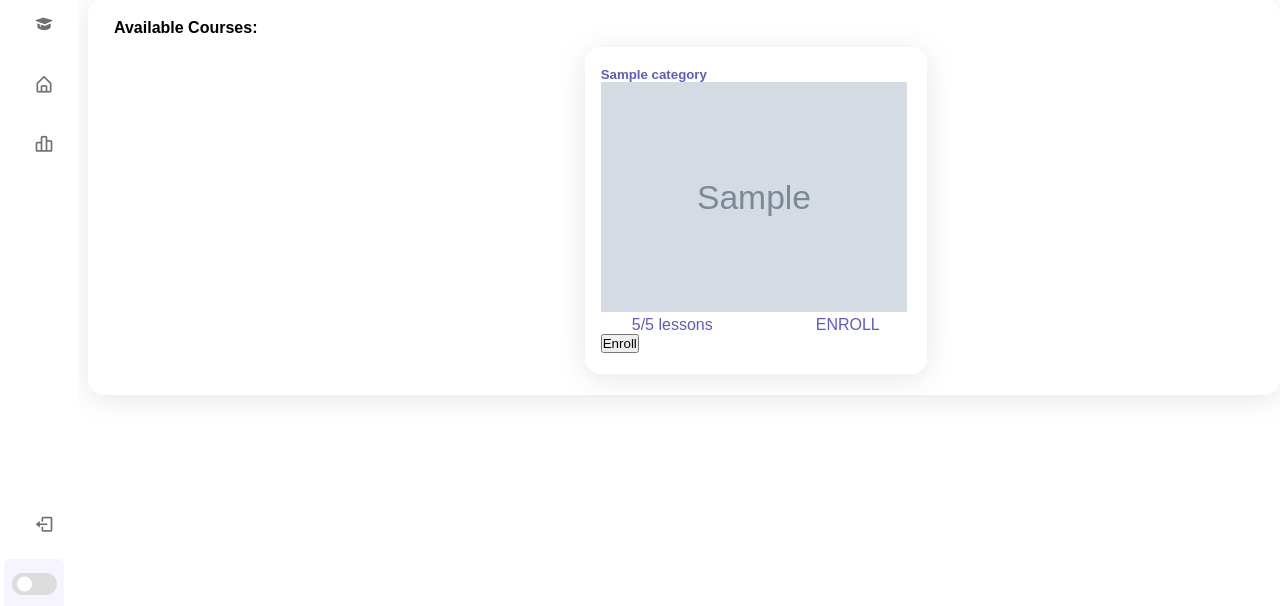
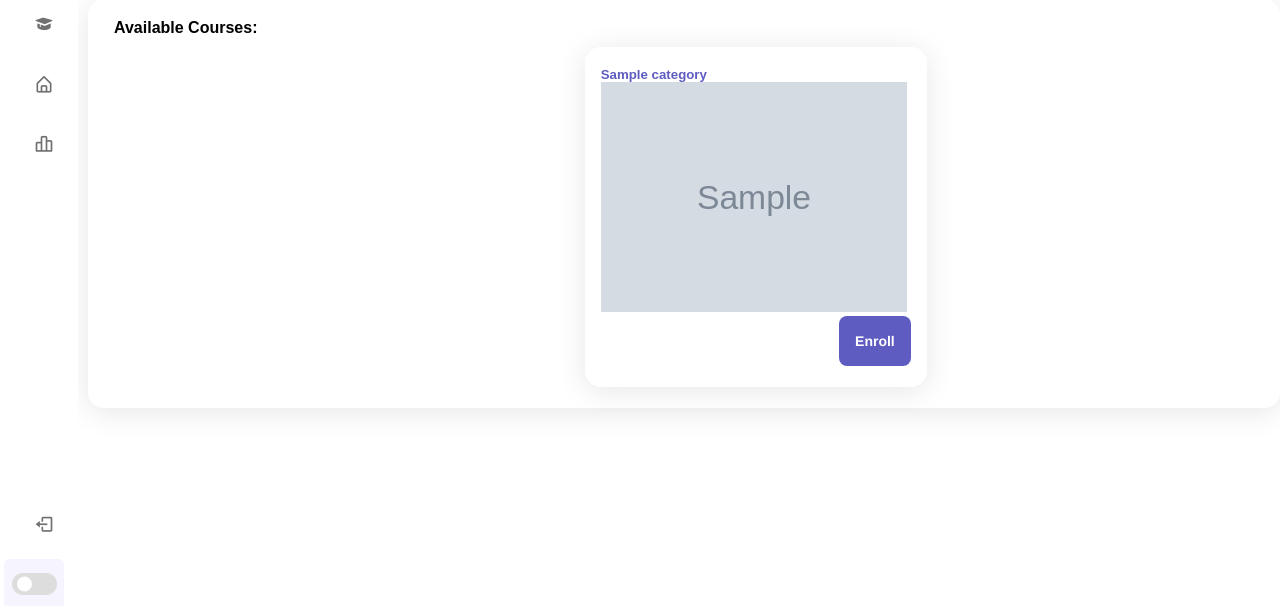
Before and after one commit to Clemo97/MasomoPopote, a Django app: template students/templates/students/availablePrograms.html in a window 1280 px wide. Shown: the part 99-705 px from the top of the page. Run offline with Django 3.2, Linux system fonts and the light colour scheme; the template is opened without the code that fills it: most values are stand-ins (such as "Sample title", 1, 10 or a date in 2020); grey boxes marked "Sample" are stand-in pictures.

Commit message:
updating student's dashboard view

```diff
--- a/students/templates/students/availablePrograms.html
+++ b/students/templates/students/availablePrograms.html
@@ -81,16 +81,17 @@
 
     <div class="card courses">
         <h4 class="text-muted">Available Courses:</h4>
+
         {% for course in courses %}
         <div class="card angular">
             <h5 class="text-muted">{{course.category}}</h5>
             <img src="{{course.coursePoster.url}}" alt="" style="height:230px">
             <p style="width: 80%; margin:auto;" class="text-muted">
-                <span>5/5 lessons</span>
-                <span style="float: right;">ENROLL</span>
+                <!-- <span>5/5 lessons</span> -->
                 <form method="POST" action="{% url 'enroll' course.pk %}">
                     {% csrf_token %}
-                    <button class="btn btn-outline-primary btn-sm mt-2" type="submit button">Enroll</button>
+
+                    <button  style="float: right;" class="button1" type="submit button">Enroll</button>
                 </form>
             </p>
         </div>
```
